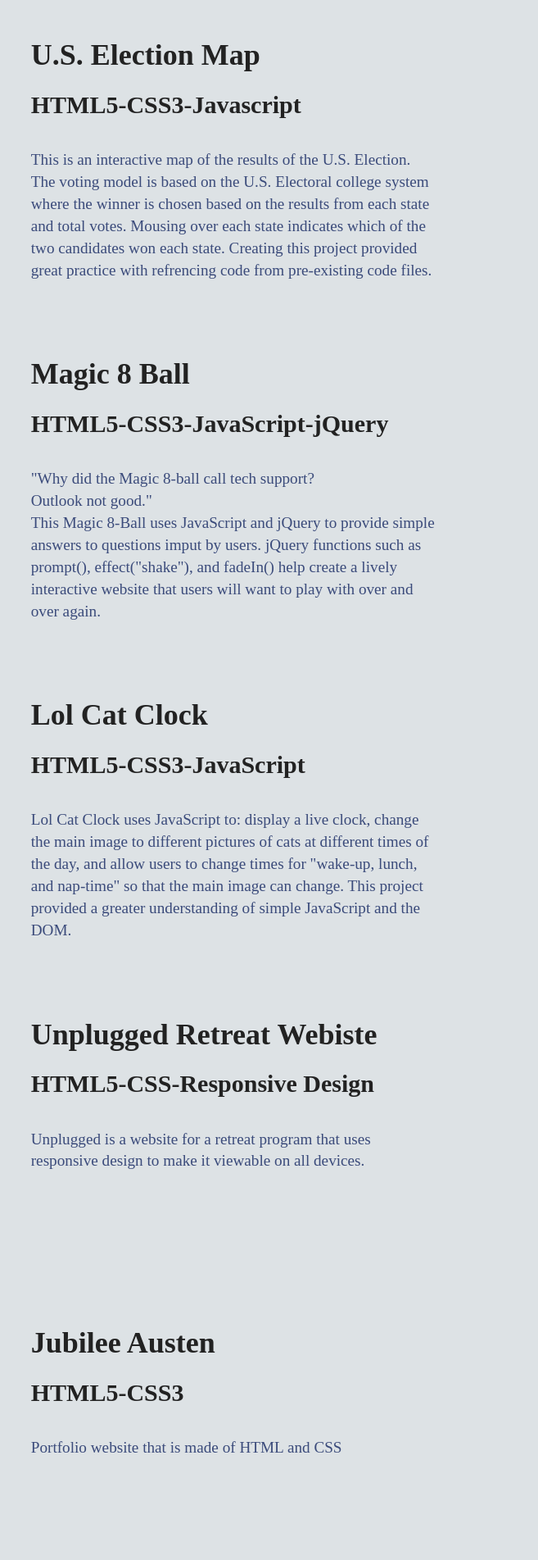
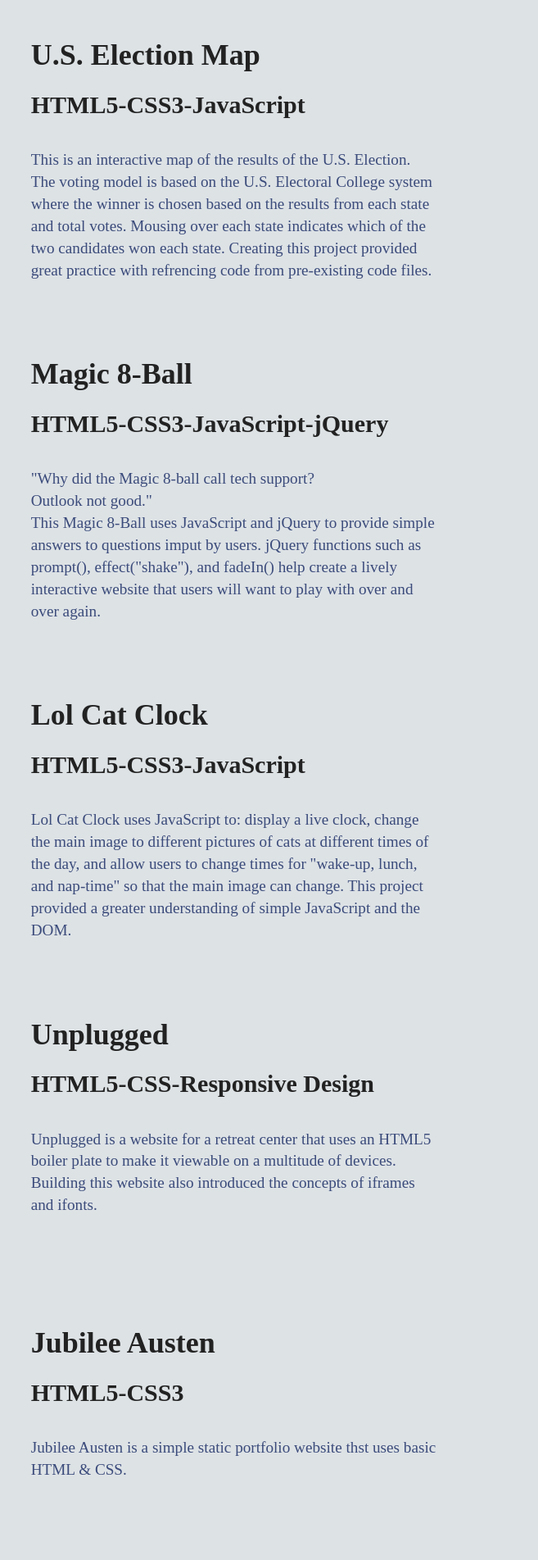
Before and after one commit to Rikaiyah-Winters/portfolio, a website: page index.html in a window 1280 px wide. Shown: the part 880-2783 px from the top of the page at 82% size, 623-1280 px from the left. Drawn offline with Linux system fonts and the light colour scheme; a web font is replaced by a local one.

Commit message:
Added more descriptions for projects

```diff
--- a/index.html
+++ b/index.html
@@ -45,8 +45,8 @@
                     </figure>
                     <div>
                         <h4>U.S. Election Map</h4>
-                        <h5>HTML5-CSS3-Javascript</h5>
-                        <p>This is an interactive map of the results of the U.S. Election. The voting model is based on the U.S. Electoral college system where the winner is chosen based on the results from each state and total votes. Mousing over each state indicates which of the two candidates won each state. Creating this project provided great practice with refrencing code from pre-existing code files.</p>
+                        <h5>HTML5-CSS3-JavaScript</h5>
+                        <p>This is an interactive map of the results of the U.S. Election. The voting model is based on the U.S. Electoral College system where the winner is chosen based on the results from each state and total votes. Mousing over each state indicates which of the two candidates won each state. Creating this project provided great practice with refrencing code from pre-existing code files.</p>
                     </div>
                 </article>
                 <article class="magic-8-ball">
@@ -54,7 +54,7 @@
                         <a href="https://rikaiyah-winters.github.io/magic-8-ball/"><img src="img/magic-8-ball-screenshot.png" alt="Magic 8 Ball"/></a>
                     </figure>
                     <div>
-                        <h4>Magic 8 Ball</h4>
+                        <h4>Magic 8-Ball</h4>
                         <h5>HTML5-CSS3-JavaScript-jQuery</h5>
                         <p>"Why did the Magic 8-ball call tech support?<br>
                         Outlook not good."<br>
@@ -76,9 +76,9 @@
                             <a href="https://rikaiyah-winters.github.io/unplugged/"><img src="img/unplugged-screenshot.png" alt="Unplugged Retreat" /></a>
                         </figure>
                         <div>
-                            <h4>Unplugged Retreat Webiste</h4>
+                            <h4>Unplugged</h4>
                             <h5>HTML5-CSS-Responsive Design</h5>
-                            <p>Unplugged is a website for a retreat program that uses responsive design to make it viewable on all devices.</p>
+                            <p>Unplugged is a website for a retreat center that uses an HTML5 boiler plate to make it viewable on a multitude of devices. Building this website also introduced the concepts of iframes and ifonts.</p>
                         </div>
                     </article>
                     <!--<article class="vision-board">
@@ -108,7 +108,7 @@
                         <div>
                             <h4>Jubilee Austen</h4>
                             <h5>HTML5-CSS3</h5>
-                            <p>Portfolio website that is made of HTML and CSS</p>
+                            <p>Jubilee Austen is a simple static portfolio website thst uses basic HTML &amp; CSS.</p>
                         </div>
                     </article>
                     <!--<article class="recipe">
@@ -134,7 +134,7 @@
                     </figure>
                     <div>
                         <p><strong>My name is Rikaiyah, and I am passionate about the web!</strong><br>
-                        <p>I am a front end developer, and I am gaining these skills through Skillcrush and other resources. I started taking these courses after graduating with an undergrad degree in Chemical Engineering. My strengths are HTML and CSS. My areas of interest include: JavaScript, WordPress/PHP, Ruby, and Python.</p>
+                        <p>I am a front end developer, and I am gaining these skills through Skillcrush and other resources. I started taking these courses after graduating with an undergrad degree in Chemical Engineering. My strengths are HTML, CSS, and JavaScript. My areas of interest include: WordPress/PHP, Ruby, and Python.</p>
                         <p>Can't wait to work with you!</p>
                     </div>
                 </article>
```
